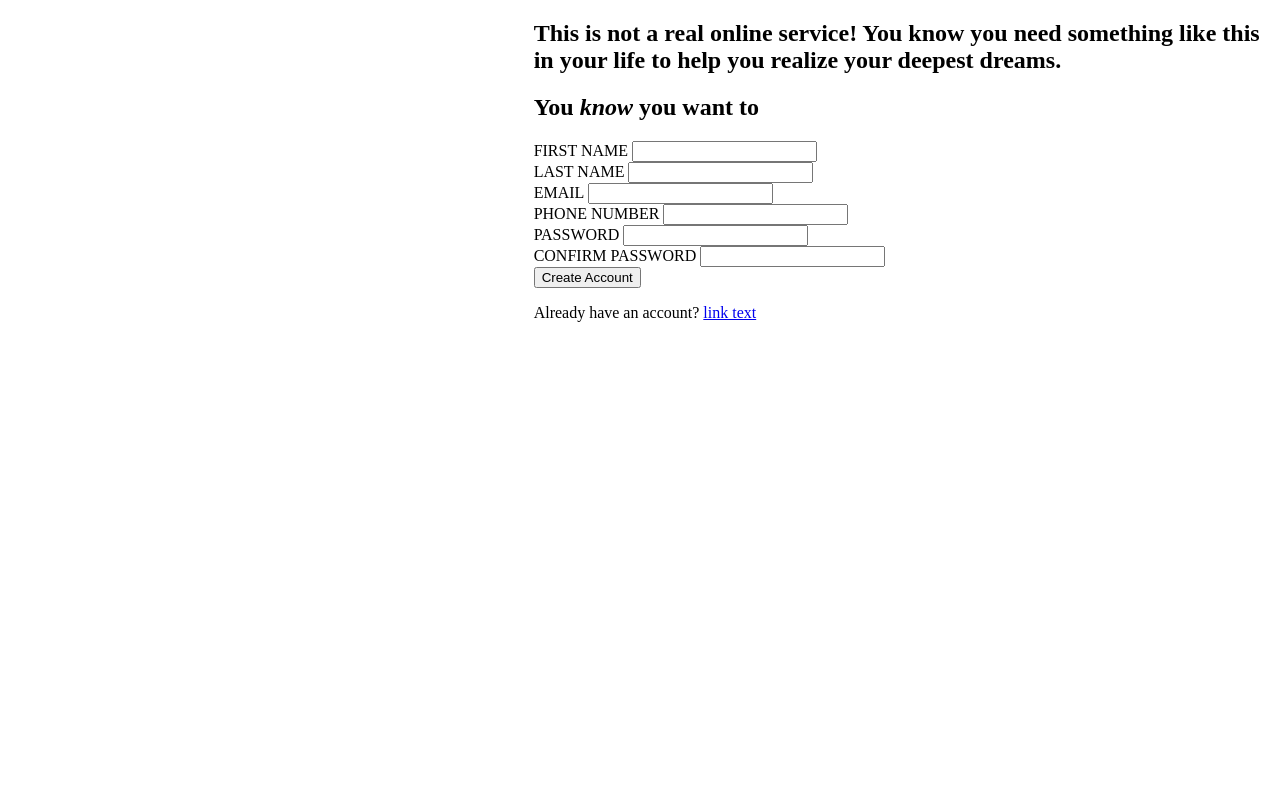
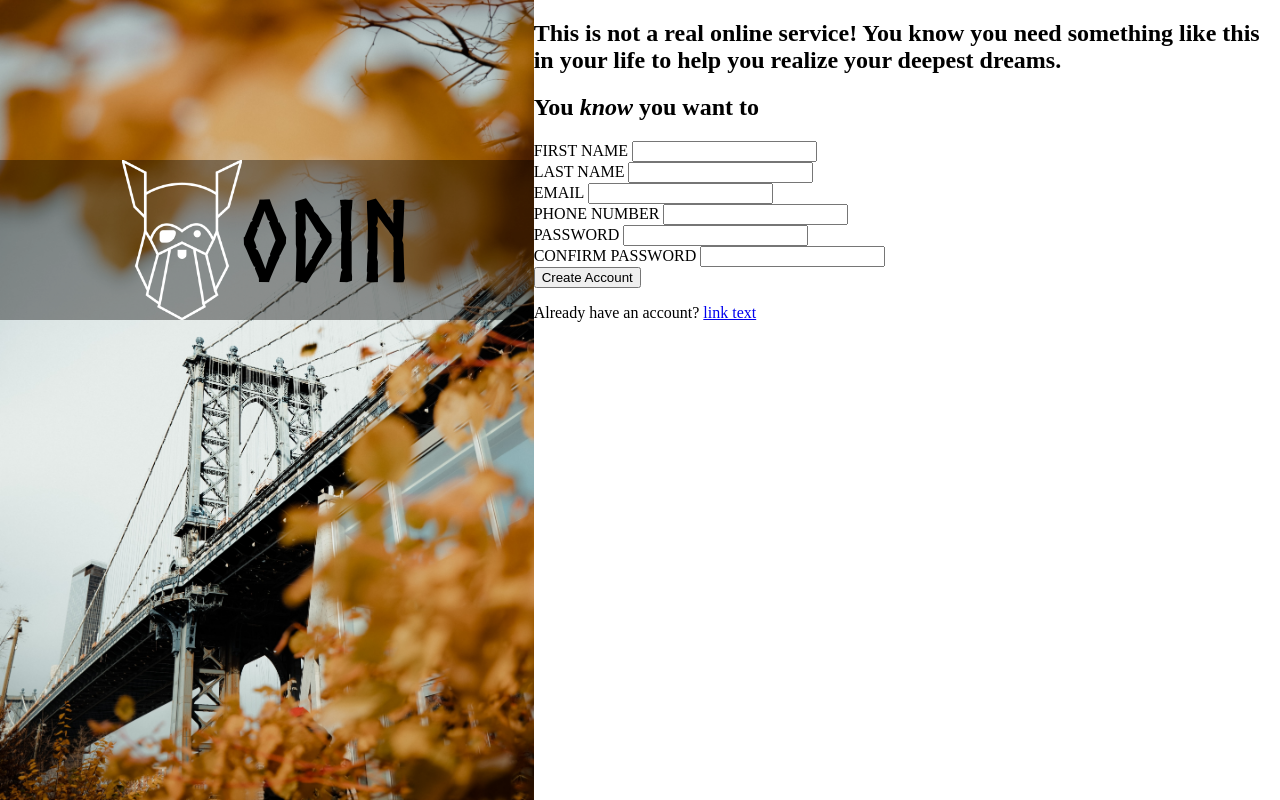
Before and after one commit to 6604062630064/Sign-Up-Form, a plain HTML site: page index.html in a window 1280 px wide. Drawn offline with Linux system fonts and the light colour scheme.

Commit message:
Style the first section

```diff
--- a/index.html
+++ b/index.html
@@ -12,7 +12,8 @@
     <!-- row -->
     <div class="img">
         <div class="logo">
-            <img src="./image" alt="">
+            <img src="./images/logo.png" alt="An Odin logo.">
+            <h1>ODIN</h1>
         </div>
     </div>
 
--- a/style.css
+++ b/style.css
@@ -1,3 +1,9 @@
+@font-face{
+    font-family: 'Norse-Bold';
+    src: url("./fonts/Norse-Bold.otf")
+    format('truetype');
+  }
+
 body, html {
     display: flex;
     flex-direction: row;
@@ -7,7 +13,7 @@ body, html {
 }
 
 div.img {
-    background-image: url(./image/bg.jpg);
+    background-image: url(./images/bg.jpg);
     min-height: 100%;
     aspect-ratio: 1200 / 1799;
     background-size: contain;
@@ -15,5 +21,22 @@ div.img {
 }
 
 div.logo {
-    display: inline-block;
+    background-color: rgba(0, 0, 0, 0.4);
+    display: flex;
+    font-family: 'Norse-Bold';
+    width: 100%;
+    height: 20%;;
+    position: relative;
+    top: 20%;
+    align-items: center;
+    justify-content: center;
 }
+
+.logo img {
+    height: 100%;
+    width: auto;
+}
+
+h1 {
+    font-size: 7rem;
+}
```
Also changed, not shown: fonts/Norse-Bold.otf (added).
